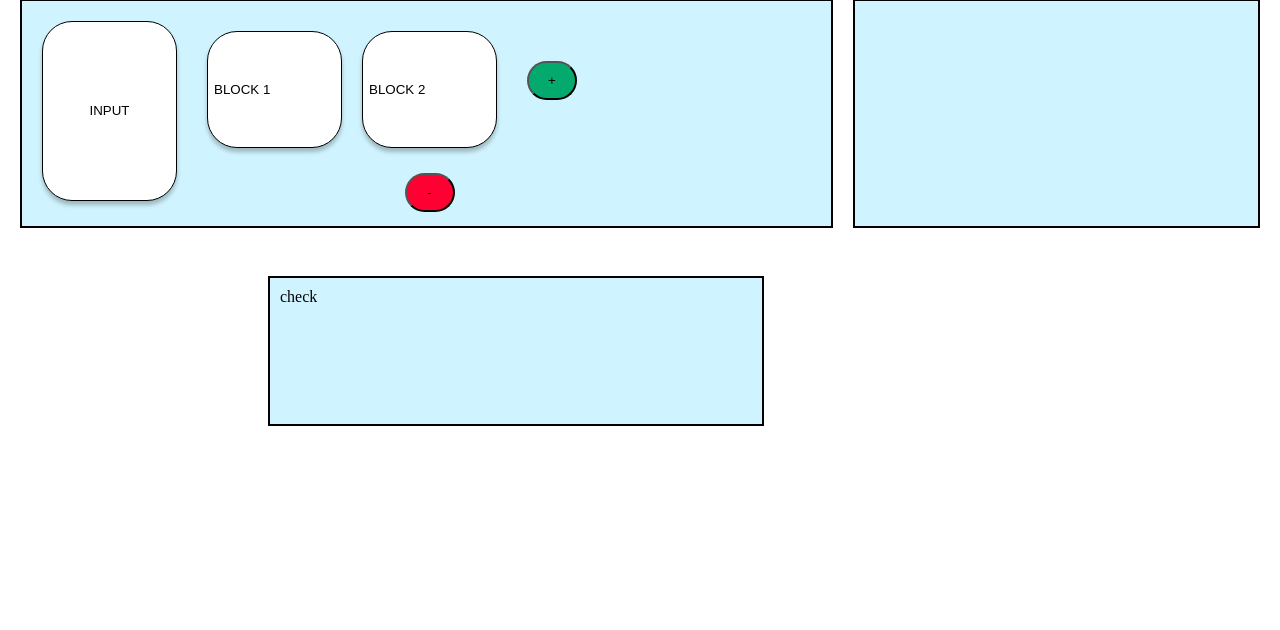
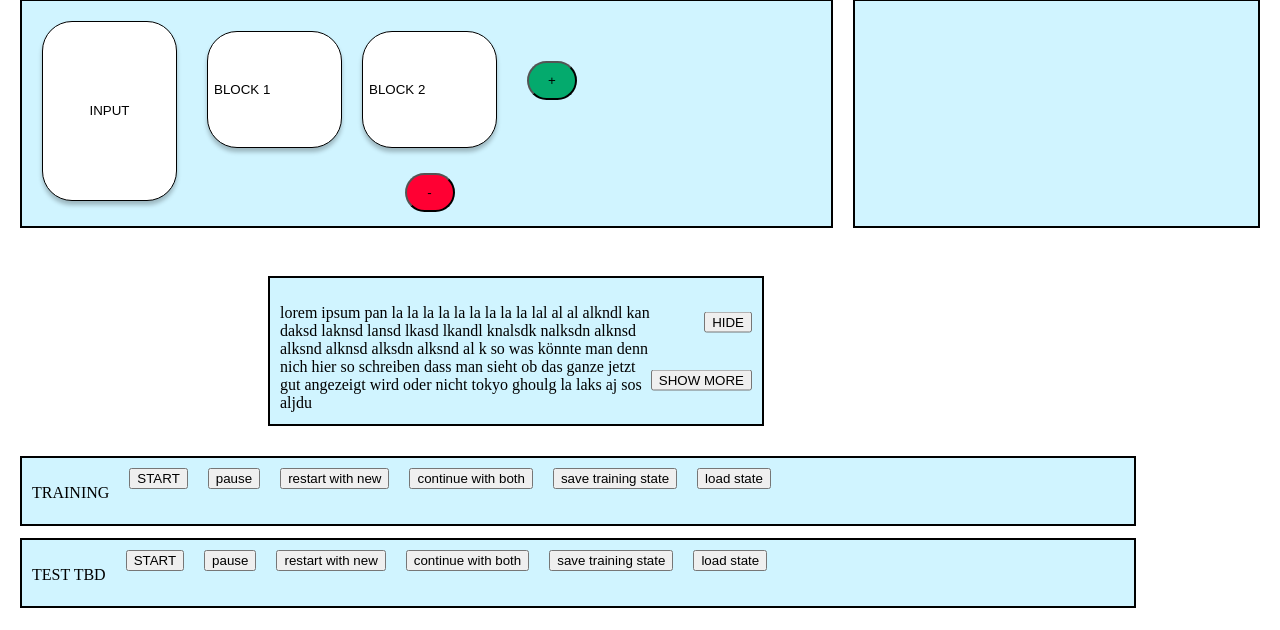
Before and after one commit to omah03/Usable-Machine-Learning-, a Flask app: page / in a window 1280 px wide. Shown: the part 196-826 px from the top of the page. Before the commit the page ends 622 px from the top, so only its background shows below. Run offline with Flask 2, Linux system fonts and the light colour scheme.

Commit message:
Add training/test button

```diff
--- a/static/style.css
+++ b/static/style.css
@@ -166,11 +166,45 @@ margin: 20px;
 .infobox {
   box-sizing: border-box;
 
+  position: relative;
   width: 40%;
   height: 150px;
   margin-top: 30px;
   margin-left: 20%;
+  text-align: "center";
+  align-items: "center";
+  justify-content: center;
+  display: flex;
 
   background: #D0F4FF;
   border: 2px solid #000000;
 }
+
+.infotext {
+  margin-right: 20%;
+}
+
+.trainingrectangle {
+  box-sizing: border-box;
+
+  position: relative;
+  width: 90%;
+  height: 70px;
+  margin-top: 30px;
+
+  background: #D0F4FF;
+  border: 2px solid #000000;
+
+}
+.testrectangle {
+  box-sizing: border-box;
+
+  position: relative;
+  width: 90%;
+  height: 70px;
+  margin-top: 10px;
+
+  background: #D0F4FF;
+  border: 2px solid #000000;
+
+}
--- a/templates/index.html
+++ b/templates/index.html
@@ -55,7 +55,7 @@
             </div>
         </div>
     </div>
-    <div style="display:flex; flex-direction=row;">
+    <div style="display:flex; flex-direction:row;">
         <div class = "rectanglelayer">
             <button id="inputbox" class = "inputbox"> INPUT</button>
             <div class = "column">
@@ -91,7 +91,60 @@
         <div class = "row">
             <div class = "infobox">
                 <div class = "column">
-                    check
+                    <p class= "infotext" id = "infotext"> lorem ipsum pan la la la la la la  la la la lal al al alkndl kan daksd laknsd lansd lkasd lkandl knalsdk nalksdn alknsd alksnd alknsd alksdn alksnd al k so was könnte man denn nich hier so schreiben dass man sieht ob das ganze jetzt gut angezeigt wird oder nicht tokyo ghoulg la laks aj sos aljdu </p>
+                </div>
+                <button id = "hide" name = "hide" style="position: absolute; top: 30%; right: 10px; transform: translateY(-50%)"> HIDE </button>
+                <br>
+                <br>
+                <button id = "Show_more" name = "Show_More" style="position: absolute; top: 70%; right: 10px; transform: translateY(-50%)">SHOW MORE</button>
+            </div>
+            </div>
+        </div>
+        <div class = "row">
+            <div class = "trainingrectangle">
+                <div class = "column">
+                    <p> TRAINING</p>
+                </div>
+                <div class = "column">
+                <button id = "starttraining" name="starttraining"> START</button>
+                </div>
+                <div class = "column">
+                    <button id = "pausetraining" name="pausetraining"> pause</button>
+                </div>
+                <div class = "column">
+                    <button id = "restarttraining" name="restarttraining"> restart with new</button>
+                </div>
+                <div class = "column">
+                    <button id = "continuetraining" name="continuetraining"> continue with both</button>
+                </div>
+                <div class = "column">
+                    <button id = "savetraining" name="savetraining"> save training state</button>
+                </div>                <div class = "column">
+                <button id = "loadtraining" name="loadtraining"> load state</button>
+                </div>
+            </div>
+        </div>
+        <div class = "row">
+            <div class = "testrectangle">
+                <div class = "column">
+                    <p> TEST TBD</p>
+                </div>
+                <div class = "column">
+                <button id = "starttest" name="starttest"> START</button>
+                </div>
+                <div class = "column">
+                    <button id = "pausetest" name="pausetest"> pause</button>
+                </div>
+                <div class = "column">
+                    <button id = "restarttest" name="restarttest"> restart with new</button>
+                </div>
+                <div class = "column">
+                    <button id = "continuetest" name="continuetest"> continue with both</button>
+                </div>
+                <div class = "column">
+                    <button id = "savetest" name="savetest"> save training state</button>
+                </div>                <div class = "column">
+                <button id = "loadtest" name="loadtest"> load state</button>
                 </div>
             </div>
         </div>
```
